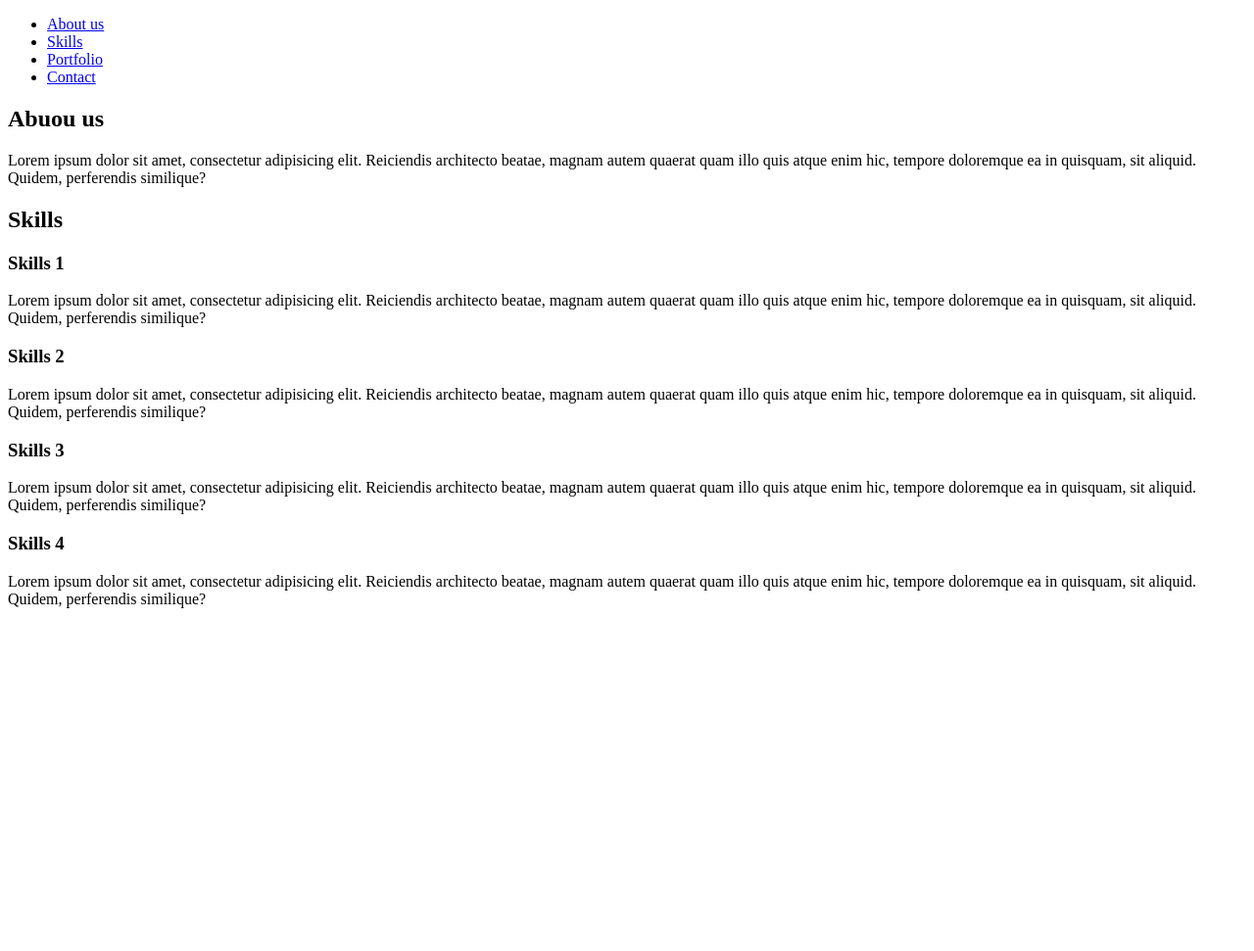
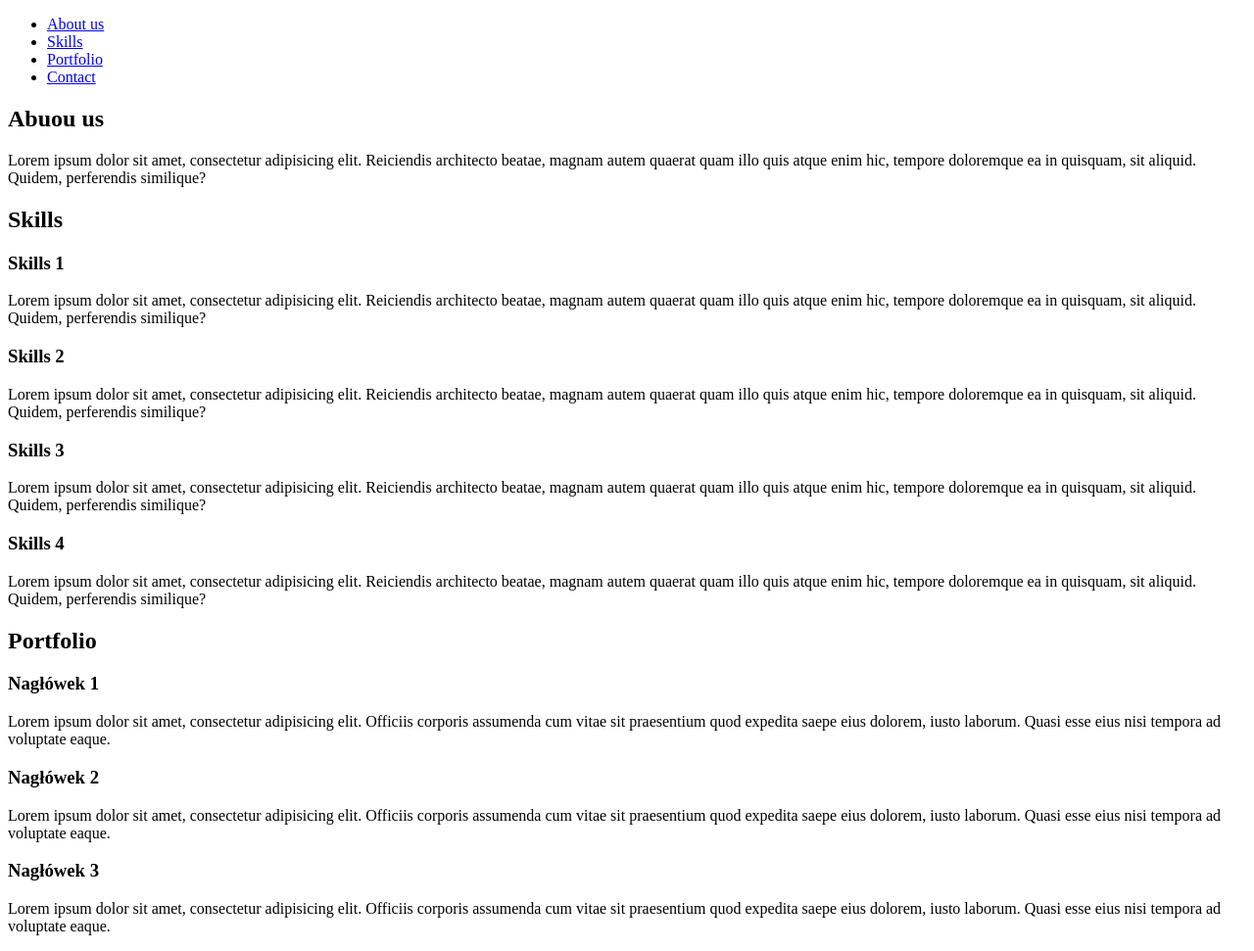
Before and after one commit to marcinptest/zadanie15, a plain HTML site: page index.html in a window 1280 px wide. Shown: the whole page at 98% size. Before the commit the page ends 800 px from the top, so only its background shows below. Drawn offline with Linux system fonts and the light colour scheme.

Commit message:
sekcja trzecia

```diff
--- a/index.html
+++ b/index.html
@@ -10,9 +10,9 @@
     <nav>
         <ul>
             <li><a href="#aboutus">About us</a></li>
-            <li><a href="skills">Skills</a></li>
-            <li><a href="portfolio">Portfolio</a></li>
-            <li><a href="contact">Contact</a></li>
+            <li><a href="#skills">Skills</a></li>
+            <li><a href="#portfolio">Portfolio</a></li>
+            <li><a href="#contact">Contact</a></li>
         </ul>
     </nav>
     <section id="aboutus">
@@ -55,6 +55,34 @@
                          quisquam, sit aliquid. Quidem, perferendis similique?</p>
                          </div>
     </section>
+    <section id="portfolio">
+        <a name="portfolio"></a>
+        <h2>Portfolio</h2>
+        <div class="portfolio-item">
+            <h3>Nagłówek 1</h3>
+            <p>Lorem ipsum dolor sit amet, consectetur adipisicing
+                elit. Officiis corporis assumenda cum vitae sit
+                praesentium quod expedita saepe eius dolorem, iusto
+                laborum. Quasi esse eius nisi tempora ad voluptate
+                eaque.</p>
+        </div>
+        <div class="portfolio-item">
+            <h3>Nagłówek 2</h3>
+            <p>Lorem ipsum dolor sit amet, consectetur adipisicing
+                elit. Officiis corporis assumenda cum vitae sit
+                praesentium quod expedita saepe eius dolorem, iusto
+                laborum. Quasi esse eius nisi tempora ad voluptate
+                eaque.</p>
+        </div>
+        <div class="portfolio-item">
+            <h3>Nagłówek 3</h3>
+            <p>Lorem ipsum dolor sit amet, consectetur adipisicing
+                elit. Officiis corporis assumenda cum vitae sit
+                praesentium quod expedita saepe eius dolorem, iusto
+                laborum. Quasi esse eius nisi tempora ad voluptate
+                eaque.</p>
+        </div>
+    </section>
 
 </body>
 </html>
```
